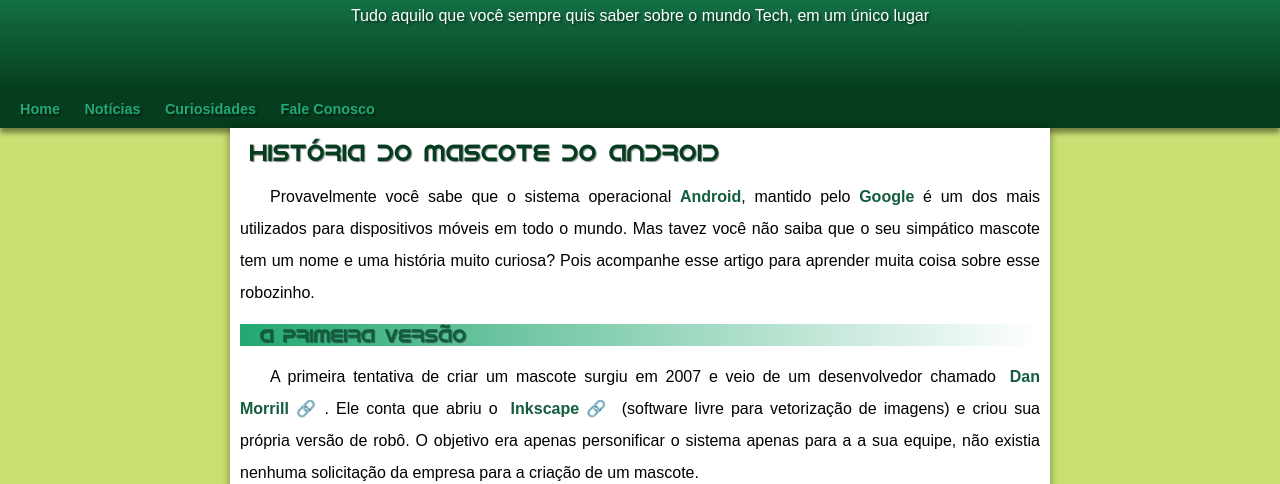
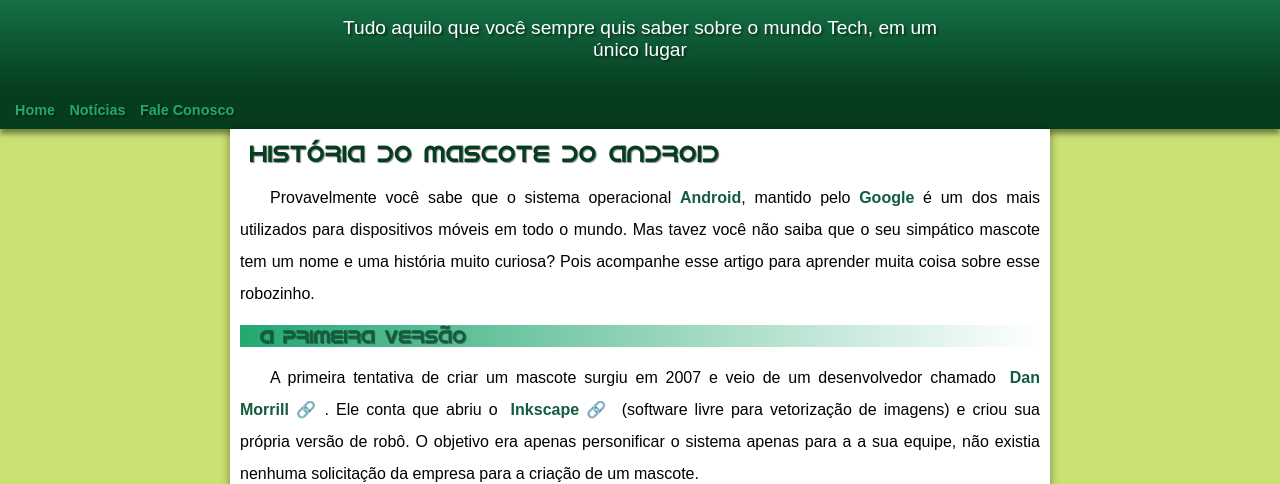
Before and after one commit to Gmadalhano/projeto-android, a plain HTML site: page index.html in a window 1280 px wide. Shown: the part 100-584 px from the top of the page. Drawn offline with Linux system fonts and the light colour scheme.

Commit message:
Correção Cabeçalho II

```diff
--- a/index.html
+++ b/index.html
@@ -15,7 +15,6 @@
     <nav>
         <a href="#">Home</a>
         <a href="#">Notícias</a>
-        <a href="#">Curiosidades</a>
         <a href="#">Fale Conosco</a>
     </nav>
     <main>
--- a/style/style.css
+++ b/style/style.css
@@ -36,22 +36,27 @@
 
 header{
     background-image: linear-gradient(to top, #063D1E, #23A871);
-    color: white;
     min-height: 150px;
     text-align: center;
     padding-top: 40px;
 }
 
 header > h1{
+    color: white;
     font-family: var(--fonte-destaque);
     text-shadow: 2px 2px 2px rgba(0, 0, 0, 0.432);
     font-size: 3em;
     font-weight: normal;
+    margin-bottom: 20px;
 }
 header > p{
+    font-family: var(--fonte-padrao);
+    font-size: 1.2em;
     color: white;
-    padding: 10px 80px;
-    margin: 0px;
+    max-width: 600px;
+    padding: 0px 10px;
+    margin: auto;
+    padding-bottom: 30px;
     text-shadow: 2px 2px 2px rgba(0, 0, 0, 0.432);
 }
 nav{
@@ -64,7 +69,7 @@
     text-decoration: none;
     color: var(--cor02);
     font-size: 0.9em;
-    padding: 10px;
+    padding: 5px;
     font-weight: bold;
     text-shadow: 2px 2px 2px rgba(0, 0, 0, 0.418);
     border-radius: 7px;
```
